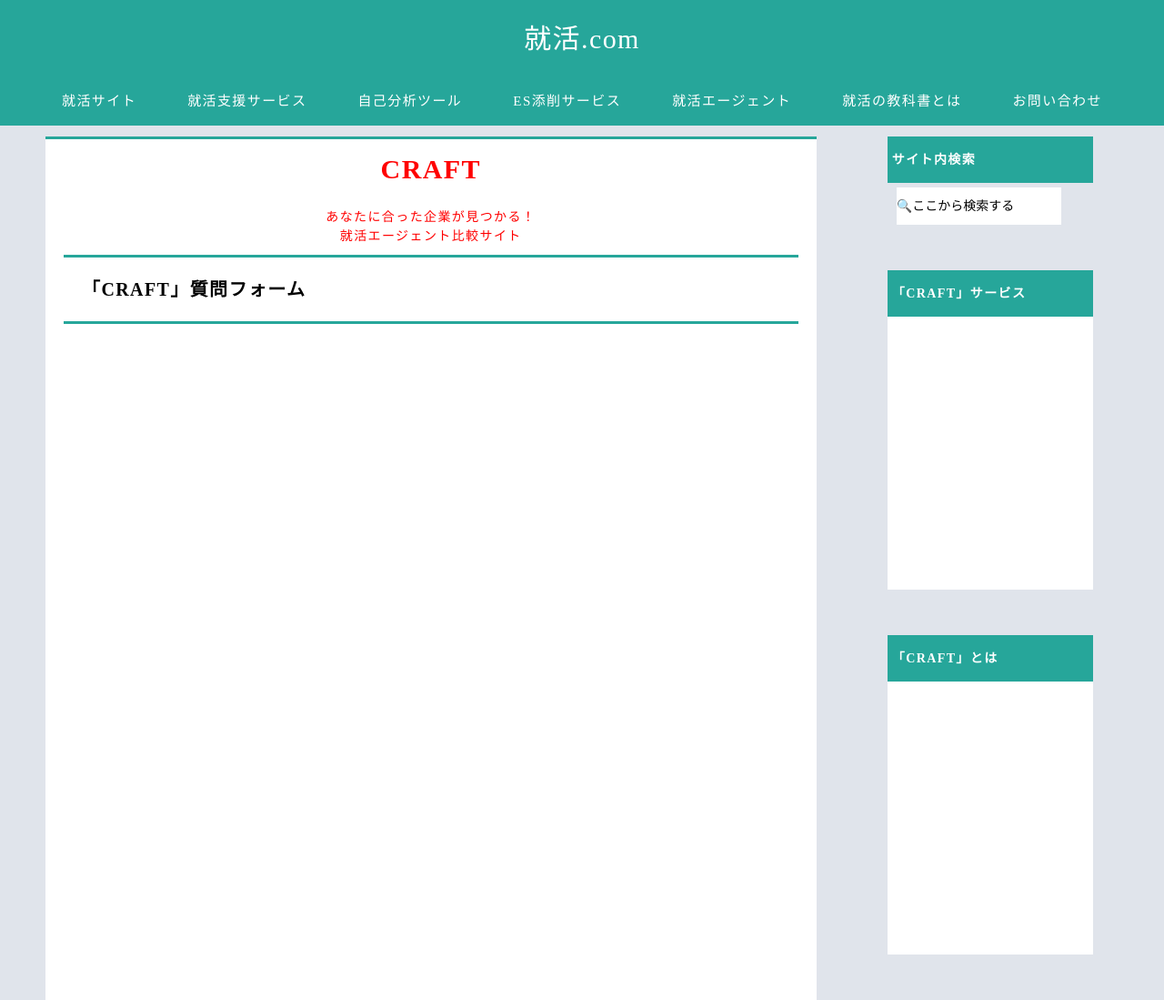
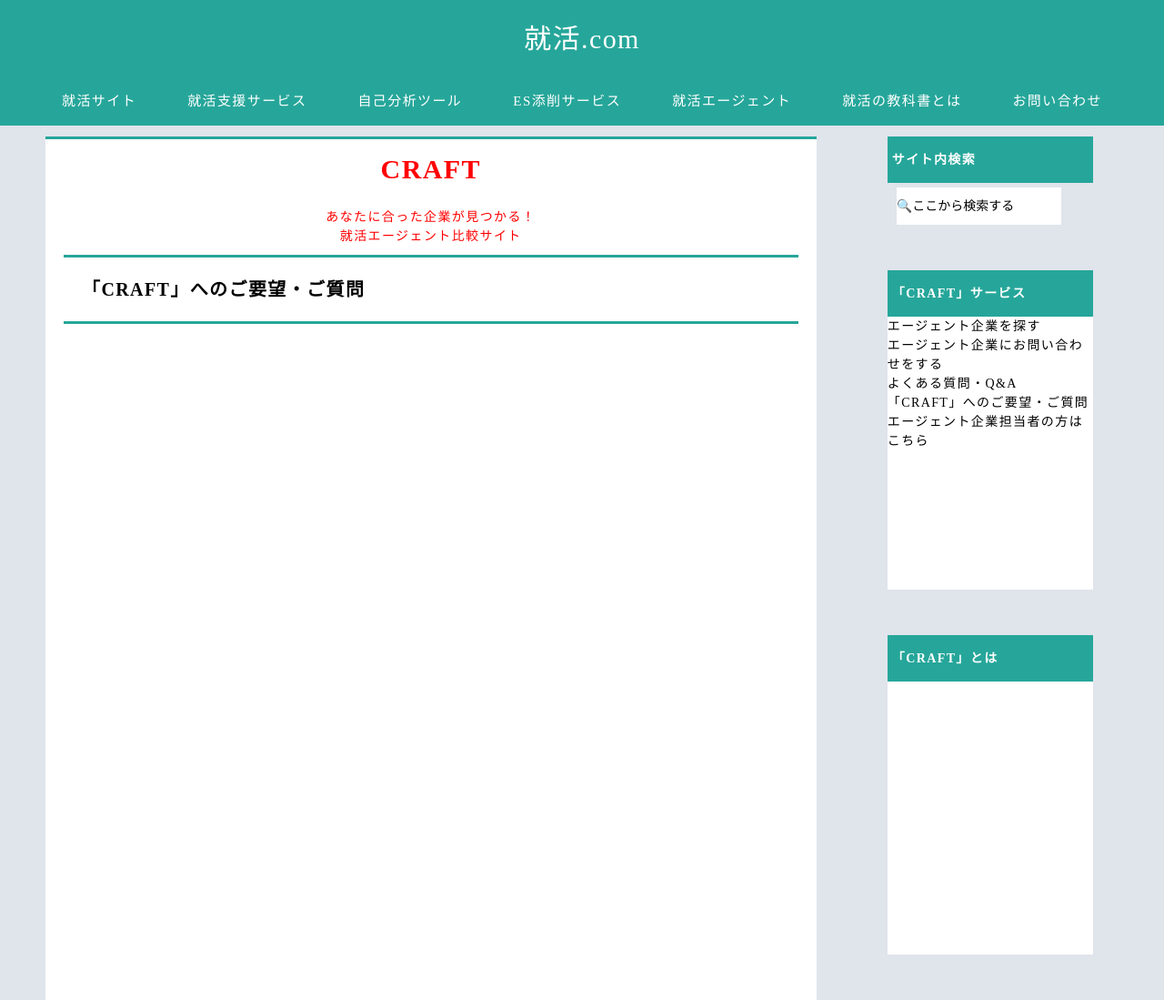
Before and after one commit to posse-ap/-teamdev-2022-posse1-team2C-, a PHP site: page /help.php in a window 1280 px wide. Shown: the whole page at 91% size. Run offline with PHP 8.4, Linux system fonts and the light colour scheme.

Commit message:
#8 sidebarにURL設置（cssはまだ）

```diff
--- a/src/CRAFT/capsule/aside.php
+++ b/src/CRAFT/capsule/aside.php
@@ -8,7 +8,13 @@
     </li>
     <li class="aside__item">
       <h4 class="aside__title">「CRAFT」サービス</h4>
-      <div class="aside__contents"></div>
+      <ul class="aside__contents aside__content__list">
+        <li class="aside__content__item"><a href="../../CRAFT/index.php">エージェント企業を探す</a></li>
+        <li><a href="../../CRAFT/apply.php">エージェント企業にお問い合わせをする</a></li>
+        <li><a href="../../CRAFT/q&a.php">よくある質問・Q&A</a></li>
+        <li><a href="../../CRAFT/help.php">「CRAFT」へのご要望・ご質問</a></li>
+        <li><a href="../../CRAFT/agent/index.php">エージェント企業担当者の方はこちら</a></li>
+      </ul>
     </li>
     <li class="aside__item">
       <h4 class="aside__title">「CRAFT」とは</h4>
--- a/src/CRAFT/help.php
+++ b/src/CRAFT/help.php
@@ -21,7 +21,7 @@
           あなたに合った企業が見つかる！<br />就活エージェント比較サイト
         </span>
         <p class="title">
-          「CRAFT」質問フォーム
+          「CRAFT」へのご要望・ご質問
         </p>
       </main>
 
```
